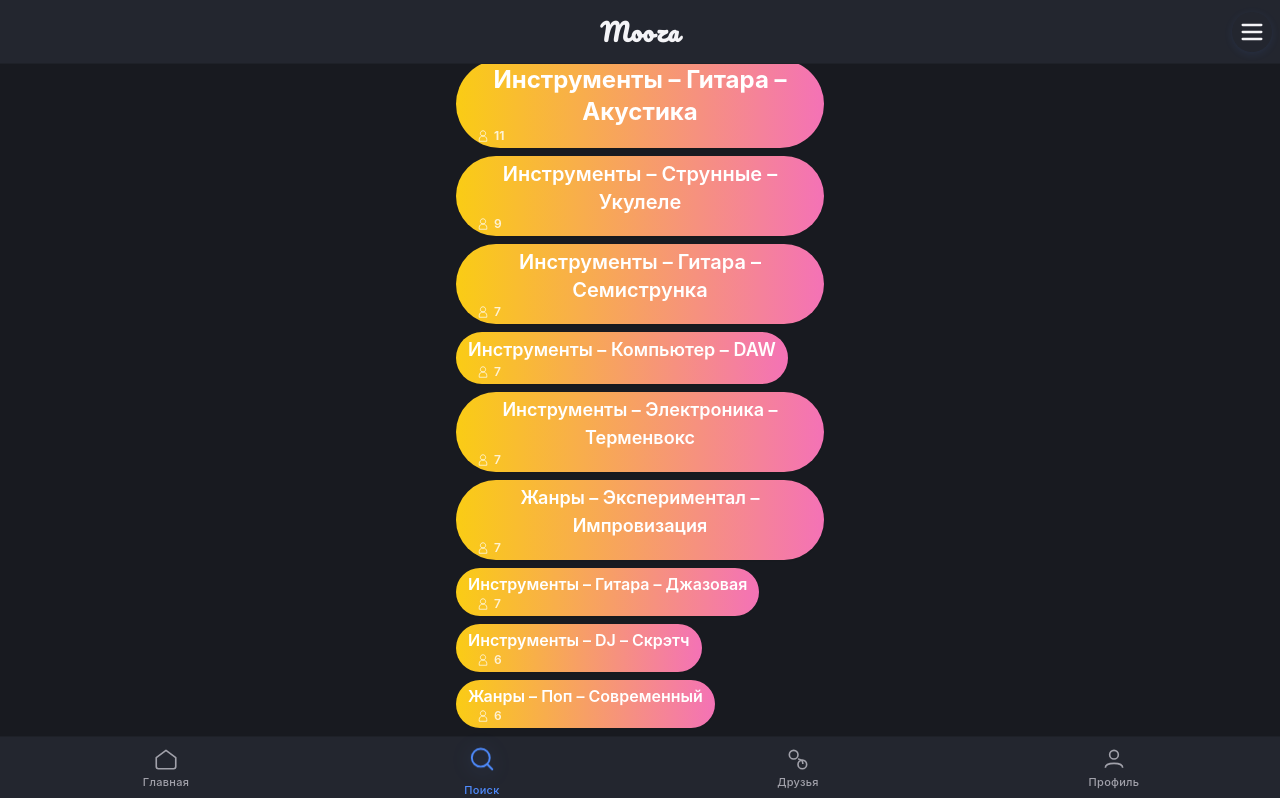
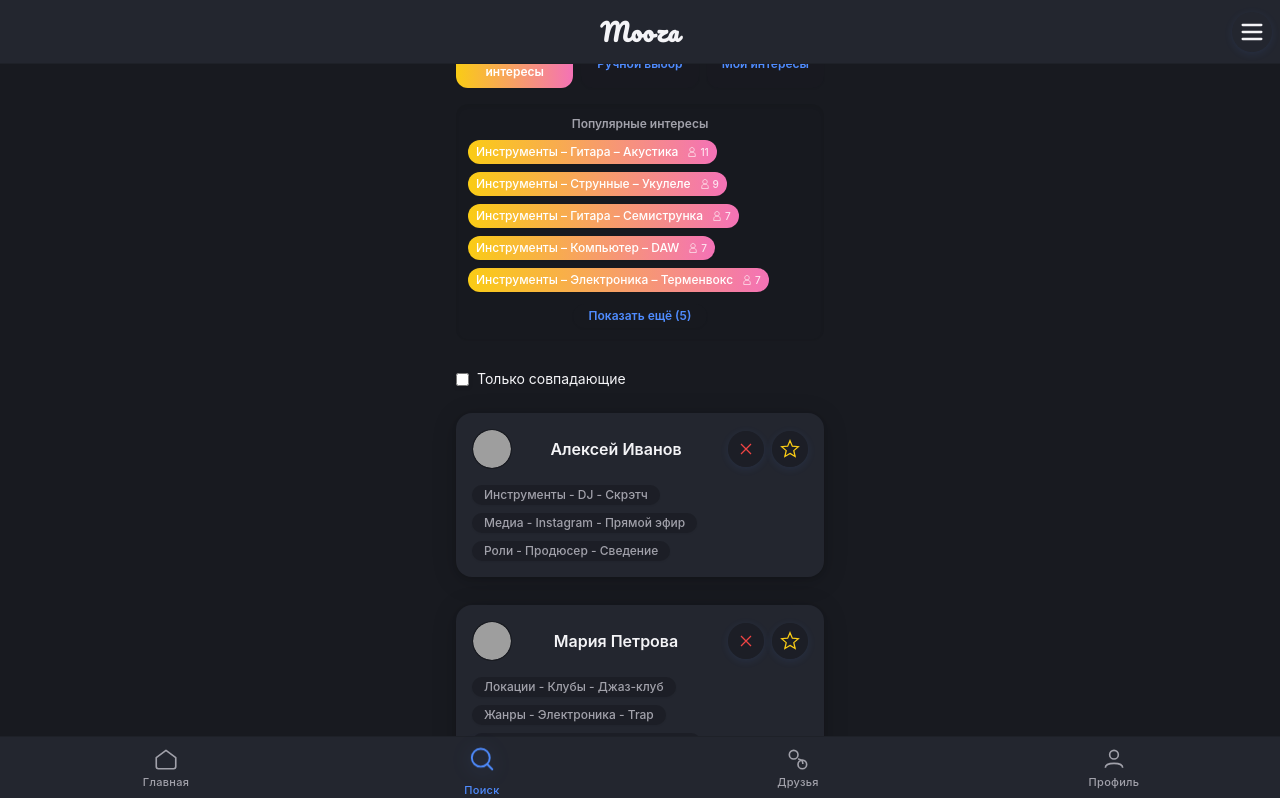
Before and after one commit to cryptoChaosDev/mooza_dev, a React (Create React App) app: page /#/search in a window 1280 px wide. Shown: the top 798 px of the page. Built offline with nearby package versions, Linux system fonts and the light colour scheme; grey boxes are pictures that could not be loaded.

Commit message:
Revamp README.md to introduce Mooza, a modern music social network, and update App.tsx and InterestSelector.tsx to enhance user profiles with social media links and improve interest selection functionality, including new modes for filtering interests.

```diff
--- a/src/App.tsx
+++ b/src/App.tsx
@@ -11,6 +11,9 @@ interface UserProfile {
   interests: string[];
   city?: string;
   socials?: string[];
+  vkId?: string;
+  youtubeId?: string;
+  telegramId?: string;
 }
 
 // Получение пользователя из Telegram WebApp API (заглушка)
@@ -254,10 +257,22 @@ function Search({ profile, users, friends, favorites, onAddFriend, onRemoveFrien
   const [showOnlyMatches, setShowOnlyMatches] = useState(false);
   // Новый фильтр: выбранные теги через InterestSelector
   const [selectedTags, setSelectedTags] = useState<string[]>([]);
+  const [interestMode, setInterestMode] = useState<'popular' | 'manual' | 'mine'>('popular');
 
   // --- Фильтрация пользователей ---
   const getProfileMatchCount = (user: UserProfile) => user.interests.filter(tag => profile.interests.includes(tag)).length;
-  const matchedUsers = users
+  let matchedUsers: (UserProfile & { matchCount: number })[] = [];
+  if (interestMode === 'mine') {
+    if (profile.interests && profile.interests.length > 0) {
+      matchedUsers = users
+        .map(u => ({ ...u, matchCount: getProfileMatchCount(u) }))
+        .filter(u => u.interests.some(tag => profile.interests.includes(tag)))
+        .sort((a, b) => b.matchCount - a.matchCount);
+    } else {
+      matchedUsers = [];
+    }
+  } else {
+    matchedUsers = users
       .map(u => ({ ...u, matchCount: getProfileMatchCount(u) }))
       .filter(u => {
         if (selectedTags.length > 0) {
@@ -274,6 +289,7 @@ function Search({ profile, users, friends, favorites, onAddFriend, onRemoveFrien
         }
       })
       .sort((a, b) => b.matchCount - a.matchCount);
+  }
 
   // --- UI фильтра ---
   return (
@@ -281,7 +297,12 @@ function Search({ profile, users, friends, favorites, onAddFriend, onRemoveFrien
       <div className="w-full max-w-md flex flex-col gap-4">
         {/* --- Новый фильтр интересов через InterestSelector --- */}
         <div className="flex flex-col gap-2 mb-2 animate-fade-in">
-          <InterestSelector selected={selectedTags} onChange={setSelectedTags} />
+          <InterestSelector
+            selected={selectedTags}
+            onChange={setSelectedTags}
+            profileInterests={profile.interests}
+            onModeChange={setInterestMode}
+          />
           <label className="flex items-center gap-2 cursor-pointer text-sm mt-2">
             <input type="checkbox" checked={showOnlyMatches} onChange={e => setShowOnlyMatches(e.target.checked)} />
             Только совпадающие
@@ -717,6 +738,7 @@ function HomeFeed({ profile, allPosts, friends, onUserClick, onDeletePost, onLik
             <InterestSelector
               selected={newPost.tags}
               onChange={tags => setNewPost(prev => ({ ...prev, tags }))}
+              profileInterests={profile.interests}
             />
             <div className="flex items-center gap-3 mt-2">
               <label className="cursor-pointer p-2 rounded-full bg-dark-bg/60 hover:bg-dark-accent/10 transition-colors shadow text-dark-accent" title="Прикрепить изображение">
@@ -818,6 +840,7 @@ function HomeFeed({ profile, allPosts, friends, onUserClick, onDeletePost, onLik
               <InterestSelector
                 selected={editPostData.tags}
                 onChange={tags => setEditPostData(prev => ({ ...prev, tags }))}
+                profileInterests={profile.interests}
               />
             </div>
             <div className="flex gap-2 mt-2">
@@ -852,7 +875,13 @@ function Profile({ profile, setProfile, allPosts, onCreatePost, onUpdatePost, on
   onLikePost: (id: number) => void,
 }) {
   const [editOpen, setEditOpen] = useState(false);
-  const [editData, setEditData] = useState<UserProfile>({ ...profile, city: profile.city || "", socials: profile.socials || [""] });
+  const [editData, setEditData] = useState<UserProfile>({
+    ...profile,
+    city: profile.city || "",
+    vkId: profile.vkId || "",
+    youtubeId: profile.youtubeId || "",
+    telegramId: profile.telegramId || "",
+  });
   const [avatarFile, setAvatarFile] = useState<File | null>(null);
   const [newPost, setNewPost] = useState<{ content: string; tags: string[]; attachment: File | null }>({ content: "", tags: [], attachment: null });
   const [showTagSelect, setShowTagSelect] = useState(false);
@@ -974,6 +1003,7 @@ function Profile({ profile, setProfile, allPosts, onCreatePost, onUpdatePost, on
             <InterestSelector
               selected={newPost.tags}
               onChange={tags => setNewPost(prev => ({ ...prev, tags }))}
+              profileInterests={profile.interests}
             />
             <div className="flex items-center gap-3 mt-2">
               <label className="cursor-pointer p-2 rounded-full bg-dark-bg/60 hover:bg-dark-accent/10 transition-colors shadow text-dark-accent" title="Прикрепить изображение">
@@ -1046,7 +1076,7 @@ function Profile({ profile, setProfile, allPosts, onCreatePost, onUpdatePost, on
       {editOpen && (
         <div className="fixed inset-0 z-100 flex items-center justify-center bg-black/40 backdrop-blur-sm animate-fade-in"
           style={{ paddingTop: 60, paddingBottom: 60 }}>
-          <div className="bg-dark-card rounded-3xl shadow-2xl w-full max-w-md p-8 relative animate-fade-in flex flex-col items-center gap-6"
+          <div className="bg-dark-card shadow-2xl w-full max-w-md p-8 relative animate-fade-in flex flex-col items-center gap-6"
             style={{
               fontFamily: 'Inter, system-ui, -apple-system, BlinkMacSystemFont, Segoe UI, Roboto, Helvetica Neue, Arial, sans-serif',
               maxHeight: 'calc(100vh - 120px)',
@@ -1068,27 +1098,74 @@ function Profile({ profile, setProfile, allPosts, onCreatePost, onUpdatePost, on
               <label className="flex items-center gap-2 bg-dark-bg/60 rounded-xl px-3 py-2 shadow-inner focus-within:ring-2 focus-within:ring-blue-400">
                 <svg width="18" height="18" fill="none" viewBox="0 0 24 24"><path d="M12 2C8.13 2 5 5.13 5 9c0 5.25 7 13 7 13s7-7.75 7-13c0-3.87-3.13-7-7-7zm0 9.5c-1.38 0-2.5-1.12-2.5-2.5s1.12-2.5 2.5-2.5 2.5 1.12 2.5 2.5-1.12 2.5-2.5 2.5z" stroke="#4F8CFF" strokeWidth="1.5"/></svg>
                 <input className="flex-1 bg-transparent outline-none text-base text-dark-text" value={editData.city || ''} onChange={e => setEditData({ ...editData, city: e.target.value })} placeholder="Город" maxLength={40} autoComplete="address-level2" />
+                <button
+                  type="button"
+                  className="ml-2 px-2 py-1 rounded bg-dark-accent text-white text-xs font-medium hover:bg-blue-500/80 transition-colors"
+                  title="Определить по геолокации"
+                  onClick={async () => {
+                    if (!navigator.geolocation) {
+                      alert('Геолокация не поддерживается вашим браузером');
+                      return;
+                    }
+                    navigator.geolocation.getCurrentPosition(async (pos) => {
+                      const { latitude, longitude } = pos.coords;
+                      try {
+                        const resp = await fetch(`https://nominatim.openstreetmap.org/reverse?format=json&lat=${latitude}&lon=${longitude}&accept-language=ru`);
+                        const data = await resp.json();
+                        const city = data.address.city || data.address.town || data.address.village || data.address.settlement || data.address.state || '';
+                        if (city) {
+                          setEditData(prev => ({ ...prev, city }));
+                        } else {
+                          alert('Не удалось определить город по координатам');
+                        }
+                      } catch {
+                        alert('Ошибка при определении города');
+                      }
+                    }, (err) => {
+                      alert('Не удалось получить геолокацию: ' + err.message);
+                    });
+                  }}
+                >
+                  Определить по геолокации
+                </button>
               </label>
               <label className="flex items-start gap-2 bg-dark-bg/60 rounded-xl px-3 py-2 shadow-inner focus-within:ring-2 focus-within:ring-blue-400">
                 <svg width="18" height="18" fill="none" viewBox="0 0 24 24"><path d="M4 4h16v16H4V4zm2 2v12h12V6H6zm2 2h8v8H8V8z" stroke="#4F8CFF" strokeWidth="1.5"/></svg>
-                <textarea className="flex-1 bg-transparent outline-none text-base text-dark-text resize-none" value={editData.bio} onChange={e => setEditData({ ...editData, bio: e.target.value })} placeholder="О себе" rows={3} maxLength={120} />
+                <textarea className="flex-1 bg-transparent outline-none text-base text-dark-text resize-none" value={editData.bio} onChange={e => setEditData({ ...editData, bio: e.target.value })} placeholder="Короткое био пользователя, интересы и стиль музыки" rows={3} maxLength={120} />
               </label>
               <div className="flex flex-col gap-1">
                 <span className="text-xs text-dark-muted mb-1">Интересы</span>
-                <InterestSelector selected={editData.interests} onChange={interests => setEditData(prev => ({ ...prev, interests }))} />
+                <InterestSelector selected={editData.interests} onChange={interests => setEditData(prev => ({ ...prev, interests }))} disableMineMode={true} />
               </div>
               <div className="flex flex-col gap-2 mt-2">
                 <span className="text-xs text-dark-muted mb-1">Соцсети</span>
-                {Array.isArray(editData.socials) && editData.socials.length > 0 ? editData.socials : [''].map((link, idx) => (
-                  <div key={idx} className="flex items-center gap-2 bg-dark-bg/60 rounded-xl px-3 py-2 shadow-inner">
-                    <span className="text-xl">
-                      {link.includes('vk.com') ? '🟦' : link.includes('t.me') ? '✈️' : link.includes('instagram.com') ? '📸' : '🔗'}
-                    </span>
-                    <input className="flex-1 bg-transparent outline-none text-base text-dark-text" value={link} onChange={e => setEditData({ ...editData, socials: Array.isArray(editData.socials) && editData.socials.length > 0 ? editData.socials.map((l, i) => i === idx ? e.target.value : l) : [e.target.value] })} placeholder="https://t.me/username" maxLength={80} />
-                    <button className="text-red-500 text-lg px-2" onClick={() => setEditData({ ...editData, socials: Array.isArray(editData.socials) && editData.socials.length > 0 ? editData.socials.filter((_, i) => i !== idx) : [] })} disabled={Array.isArray(editData.socials) && editData.socials.length === 1} title="Удалить ссылку">&times;</button>
-                  </div>
-                ))}
-                <button className="mt-1 px-3 py-1 rounded-full bg-dark-accent text-white text-xs font-medium hover:bg-dark-accent/10 transition-colors self-start" onClick={() => setEditData({ ...editData, socials: [...(editData.socials || []), ''] })} type="button">+ Добавить соцсеть</button>
+                {/* VK */}
+                <SocialLinkEdit
+                  label="VK"
+                  icon="🟦"
+                  value={editData.vkId || ""}
+                  onChange={vkId => setEditData(prev => ({ ...prev, vkId }))}
+                  placeholder="vk id"
+                  statusText="VK — авторизация через vk.id"
+                />
+                {/* YouTube */}
+                <SocialLinkEdit
+                  label="YouTube"
+                  icon="▶️"
+                  value={editData.youtubeId || ""}
+                  onChange={youtubeId => setEditData(prev => ({ ...prev, youtubeId }))}
+                  placeholder="YouTube id"
+                  statusText="YouTube — авторизация через YouTube"
+                />
+                {/* Telegram */}
+                <SocialLinkEdit
+                  label="Telegram"
+                  icon="✈️"
+                  value={editData.telegramId || ""}
+                  onChange={telegramId => setEditData(prev => ({ ...prev, telegramId }))}
+                  placeholder="Telegram id"
+                  statusText="Telegram — авторизация через telegram id"
+                />
               </div>
             </div>
             <div className="flex gap-4 mt-4 w-full">
@@ -1115,6 +1192,7 @@ function Profile({ profile, setProfile, allPosts, onCreatePost, onUpdatePost, on
               <InterestSelector
                 selected={editPostData.tags}
                 onChange={tags => setEditPostData(prev => ({ ...prev, tags }))}
+                profileInterests={profile.interests}
               />
             </div>
             <div className="flex gap-2 mt-2">
@@ -1249,9 +1327,13 @@ function App() {
   const tgUser = getTelegramUser();
   const [profile, setProfile] = useState<UserProfile>({
     avatarUrl: tgUser.avatarUrl,
-    name: tgUser.name || "Имя пользователя",
-    bio: "Короткое био пользователя, интересы и стиль музыки",
+    name: "Mooza_admin",
+    bio: "",
     interests: [],
+    city: "Москва",
+    vkId: "",
+    youtubeId: "",
+    telegramId: "",
   });
 
   // Используем MOCK_USERS для тестирования фильтра
@@ -1479,3 +1561,32 @@ function UserPageWrapper({ allUsers, allPosts, onBack, friends, favorites, onAdd
     currentUserName={currentUserName}
   />;
 }
+
+function SocialLinkEdit({ label, icon, value, onChange, placeholder, statusText }: { label: string, icon: string, value: string, onChange: (v: string) => void, placeholder: string, statusText: string }) {
+  const [editing, setEditing] = React.useState(false);
+  const [input, setInput] = React.useState(value || "");
+  React.useEffect(() => { setInput(value || ""); }, [value]);
+
+  if (value && !editing) {
+    return (
+      <div className="flex items-center gap-2 bg-dark-bg/60 rounded-xl px-3 py-2 shadow-inner">
+        <span className="text-xl">{icon}</span>
+        <a href={value} target="_blank" rel="noopener noreferrer" className="flex-1 text-blue-400 underline text-sm truncate">{value}</a>
+        <button className="text-red-500 text-xs px-2" onClick={() => onChange("")} title="Отвязать"><span style={{fontSize: '1.2em'}}>✖</span></button>
+      </div>
+    );
+  }
+  return (
+    <div className="flex items-center gap-2 bg-dark-bg/60 rounded-xl px-3 py-2 shadow-inner">
+      <span className="text-xl">{icon}</span>
+      <input
+        className="flex-1 bg-transparent outline-none text-base text-dark-text"
+        value={input}
+        onChange={e => setInput(e.target.value)}
+        placeholder={placeholder}
+        maxLength={80}
+      />
+      <button className="text-blue-500 text-xs px-2" onClick={() => { if (input.trim()) { onChange(input.trim()); setEditing(false); } }} title="Сохранить"><span style={{fontSize: '1.2em'}}>💾</span></button>
+    </div>
+  );
+}
--- a/src/InterestSelector.tsx
+++ b/src/InterestSelector.tsx
@@ -6,13 +6,17 @@ interface InterestSelectorProps {
   selected: string[];
   onChange: (selected: string[]) => void;
   profileInterests?: string[]; // для рекомендаций
+  onModeChange?: (mode: 'popular' | 'manual' | 'mine') => void;
+  disableMineMode?: boolean;
 }
 
-export const InterestSelector: React.FC<InterestSelectorProps> = ({ selected, onChange, profileInterests }) => {
+export const InterestSelector: React.FC<InterestSelectorProps> = ({ selected, onChange, profileInterests, onModeChange, disableMineMode }) => {
   const [category, setCategory] = useState<string>("");
   const [subcategory, setSubcategory] = useState<string>("");
   const [selectedTags, setSelectedTags] = useState<string[]>([]);
   const [tagSearch, setTagSearch] = useState<string>("");
+  const [showAllPopular, setShowAllPopular] = useState(false);
+  const [mode, setMode] = useState<'popular' | 'manual' | 'mine'>('popular');
 
   // Получить выбранную категорию и подкатегорию
   const catObj = INTEREST_CATEGORIES.find(c => c.category === category);
@@ -26,6 +30,11 @@ export const InterestSelector: React.FC<InterestSelectorProps> = ({ selected, on
       .sort((a, b) => b[1] - a[1])
       .slice(0, 10);
   }, []);
+
+  // Сколько тегов показывать по умолчанию
+  const POPULAR_VISIBLE = 5;
+  const POPULAR_MAX = 15;
+  const visiblePopularTags = showAllPopular ? popularTagsWithCounts.slice(0, POPULAR_MAX) : popularTagsWithCounts.slice(0, POPULAR_VISIBLE);
 
   // --- Рекомендации (топ-5, которых нет у пользователя, но есть у похожих) ---
   const recommendedTags = useMemo(() => {
@@ -88,43 +97,106 @@ export const InterestSelector: React.FC<InterestSelectorProps> = ({ selected, on
   // Фильтрация тегов по поиску
   const filteredTags = subObj ? subObj.tags.filter(t => t.toLowerCase().includes(tagSearch.trim().toLowerCase())) : [];
 
+  const hasProfileInterests = profileInterests && profileInterests.length > 0;
+
+  const handleModeChange = (newMode: 'popular' | 'manual' | 'mine') => {
+    if (newMode === 'mine' && disableMineMode) return;
+    setMode(newMode);
+    if (onModeChange) onModeChange(newMode);
+  };
+
   return (
     <div className="flex flex-col gap-3 w-full">
-      {/* Популярные интересы — облако тегов (строгое) */}
-      {popularTagsWithCounts.length > 0 && (
-        <div className="mb-1">
+      {/* Переключатель режимов */}
+      <div className="flex gap-2 mb-1">
+        <button
+          className={`flex-1 py-2 rounded-xl text-xs font-semibold transition-all shadow-sm ${mode === 'popular' ? 'bg-gradient-to-r from-yellow-400 to-pink-400 text-white' : 'bg-dark-bg/60 text-dark-accent hover:bg-yellow-400/20 hover:text-yellow-400'}`}
+          onClick={() => handleModeChange('popular')}
+          type="button"
+        >
+          Популярные интересы
+        </button>
+        <button
+          className={`flex-1 py-2 rounded-xl text-xs font-semibold transition-all shadow-sm ${mode === 'manual' ? 'bg-gradient-to-r from-blue-500 to-cyan-400 text-white' : 'bg-dark-bg/60 text-dark-accent hover:bg-blue-400/20 hover:text-blue-400'}`}
+          onClick={() => handleModeChange('manual')}
+          type="button"
+        >
+          Ручной выбор
+        </button>
+        {!disableMineMode && (
+        <button
+          className={`flex-1 py-2 rounded-xl text-xs font-semibold transition-all shadow-sm ${mode === 'mine' ? 'bg-gradient-to-r from-green-400 to-blue-400 text-white' : 'bg-dark-bg/60 text-dark-accent hover:bg-green-400/20 hover:text-green-400'}`}
+          onClick={() => handleModeChange('mine')}
+          type="button"
+        >
+          Мои интересы
+        </button>
+        )}
+      </div>
+      {/* Популярные интересы — многострочный блок тегов */}
+      {mode === 'popular' && popularTagsWithCounts.length > 0 && (
+        <div className="mb-3 pb-3 border-b border-dark-bg/30 bg-dark-bg/40 rounded-xl shadow-inner px-3 pt-3 animate-fade-in">
           <div className="text-xs text-dark-muted mb-1 font-semibold">Популярные интересы</div>
-          <div className="flex flex-wrap gap-2 items-baseline min-h-[40px]">
-            {popularTagsWithCounts.map(([tag, count], i) => {
-              let size = 'text-base';
-              if (i === 0) size = 'text-2xl font-bold';
-              else if (i < 3) size = 'text-xl font-semibold';
-              else if (i < 6) size = 'text-lg';
-              else size = 'text-base';
-              return (
+          <div className="flex flex-wrap gap-x-2 gap-y-2 max-h-40 overflow-y-auto py-1" style={{WebkitOverflowScrolling: 'touch'}}>
+            {visiblePopularTags.map(([tag, count]) => (
               <button
                 key={tag}
-                  className={`px-3 py-1 rounded-full border-none shadow-sm bg-gradient-to-r from-yellow-400 to-pink-400 text-white hover:scale-110 hover:z-10 transition-all animate-fade-in ${size} ${selected.includes(tag) ? 'opacity-50 pointer-events-none' : ''}`}
-                  style={{
-                    marginTop: 0,
-                    marginBottom: 0,
-                    transform: 'none',
-                  }}
+                className={`flex items-center gap-1 px-2 py-1 rounded-full text-xs font-medium border-none shadow-sm bg-gradient-to-r from-yellow-400 to-pink-400 text-white hover:scale-105 transition-all
+                  ${selected.includes(tag) ? 'opacity-50 pointer-events-none' : ''}`}
+                style={{ minWidth: 0, whiteSpace: 'nowrap' }}
                 onClick={() => handleQuickAdd(tag)}
                 type="button"
                 title={`Используется у ${count} пользователей`}
               >
                 {getInterestPath(tag)}
-                  <span className="ml-2 flex items-center gap-1 text-xs text-white/80">
-                    <svg width="14" height="14" fill="none" viewBox="0 0 24 24" className="inline align-middle"><path d="M12 12c2.5 0 4.5-2 4.5-4.5S14.5 3 12 3 7.5 5 7.5 7.5 9.5 12 12 12Zm0 0c-3.5 0-6.5 2.5-6.5 5.5V21h13v-3.5c0-3-3-5.5-6.5-5.5Z" stroke="currentColor" strokeWidth="1.5"/></svg>
+                <span className="ml-1 flex items-center gap-0.5 text-[10px] text-white/80">
+                  <svg width="12" height="12" fill="none" viewBox="0 0 24 24"><path d="M12 12c2.5 0 4.5-2 4.5-4.5S14.5 3 12 3 7.5 5 7.5 7.5 9.5 12 12 12Zm0 0c-3.5 0-6.5 2.5-6.5 5.5V21h13v-3.5c0-3-3-5.5-6.5-5.5Z" stroke="currentColor" strokeWidth="1.5"/></svg>
                   {count}
                 </span>
               </button>
-              );
-            })}
+            ))}
           </div>
+          {popularTagsWithCounts.length > POPULAR_VISIBLE && (
+            <div className="flex justify-center mt-2">
+              <button
+                className="px-4 py-1 rounded-full text-xs font-semibold border-none shadow-sm bg-dark-bg/60 text-dark-accent hover:bg-dark-accent/10 transition-all"
+                onClick={() => setShowAllPopular(v => !v)}
+                type="button"
+              >
+                {showAllPopular ? 'Скрыть' : `Показать ещё (${popularTagsWithCounts.length - POPULAR_VISIBLE})`}
+              </button>
             </div>
           )}
+        </div>
+      )}
+      {/* Мои интересы — чипы из profileInterests */}
+      {mode === 'mine' && (
+        <div className="mb-3 pb-3 border-b border-dark-bg/30 bg-dark-bg/40 rounded-xl shadow-inner px-3 pt-3 animate-fade-in">
+          <div className="text-xs text-dark-muted mb-1 font-semibold">Мои интересы</div>
+          {hasProfileInterests ? (
+            <div className="flex flex-wrap gap-x-2 gap-y-2 max-h-40 overflow-y-auto py-1" style={{WebkitOverflowScrolling: 'touch'}}>
+              {profileInterests.map(tag => (
+                <button
+                  key={tag}
+                  className={`flex items-center gap-1 px-2 py-1 rounded-full text-xs font-medium border-none shadow-sm bg-gradient-to-r from-green-400 to-blue-400 text-white hover:scale-105 transition-all
+                    ${selected.includes(tag) ? 'opacity-50 pointer-events-none' : ''}`}
+                  style={{ minWidth: 0, whiteSpace: 'nowrap' }}
+                  onClick={() => handleQuickAdd(tag)}
+                  type="button"
+                  title={getInterestPath(tag)}
+                >
+                  {getInterestPath(tag)}
+                </button>
+              ))}
+            </div>
+          ) : (
+            <div className="text-dark-muted text-xs py-4 text-center">Необходимо заполнить интересы в профиле</div>
+          )}
+        </div>
+      )}
+      {/* Ручной фильтр интересов (визуально отделён) */}
+      {mode === 'manual' && (
+        <div className="flex flex-col gap-3 pt-2 animate-fade-in">
           {/* Рекомендации */}
           {recommendedTags.length > 0 && (
             <div className="mb-1">
@@ -229,5 +301,7 @@ export const InterestSelector: React.FC<InterestSelectorProps> = ({ selected, on
             Добавить
           </button>
         </div>
+      )}
+    </div>
   );
 };
```
Also changed, not shown: 1 other file (tests, documents, lock files or other folders). Lines whose indentation alone changed are shown as unchanged.
